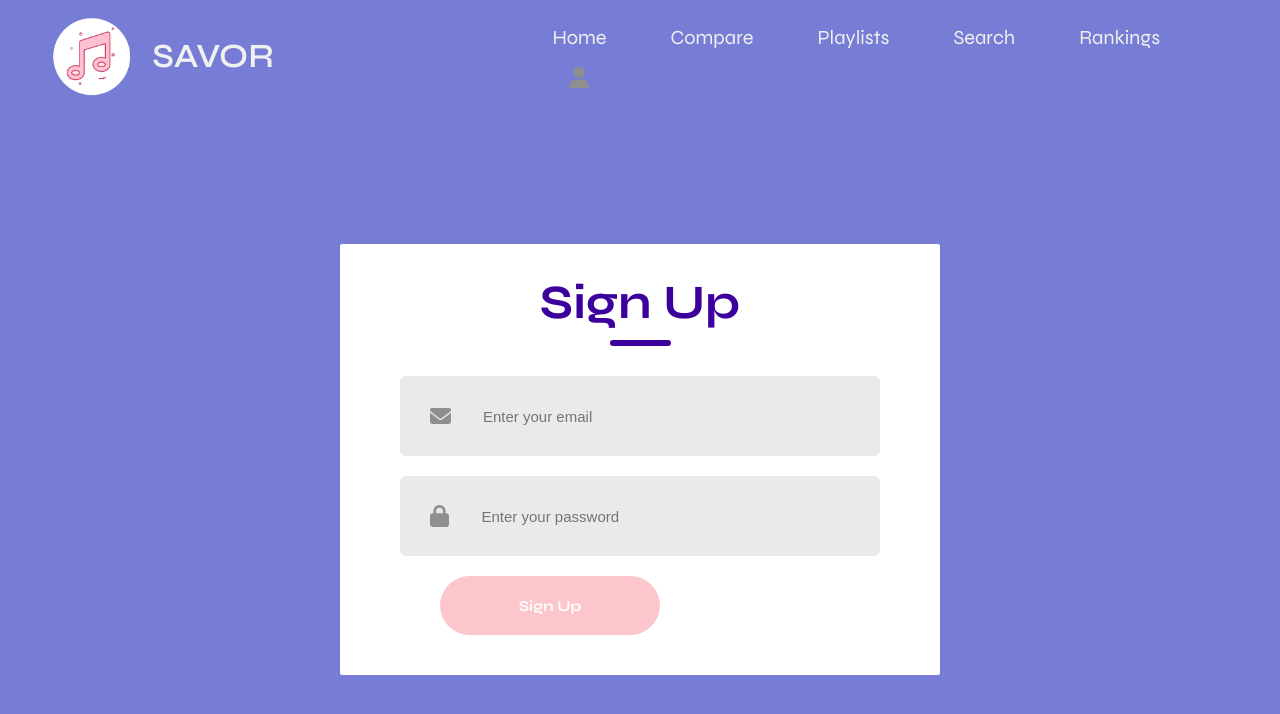
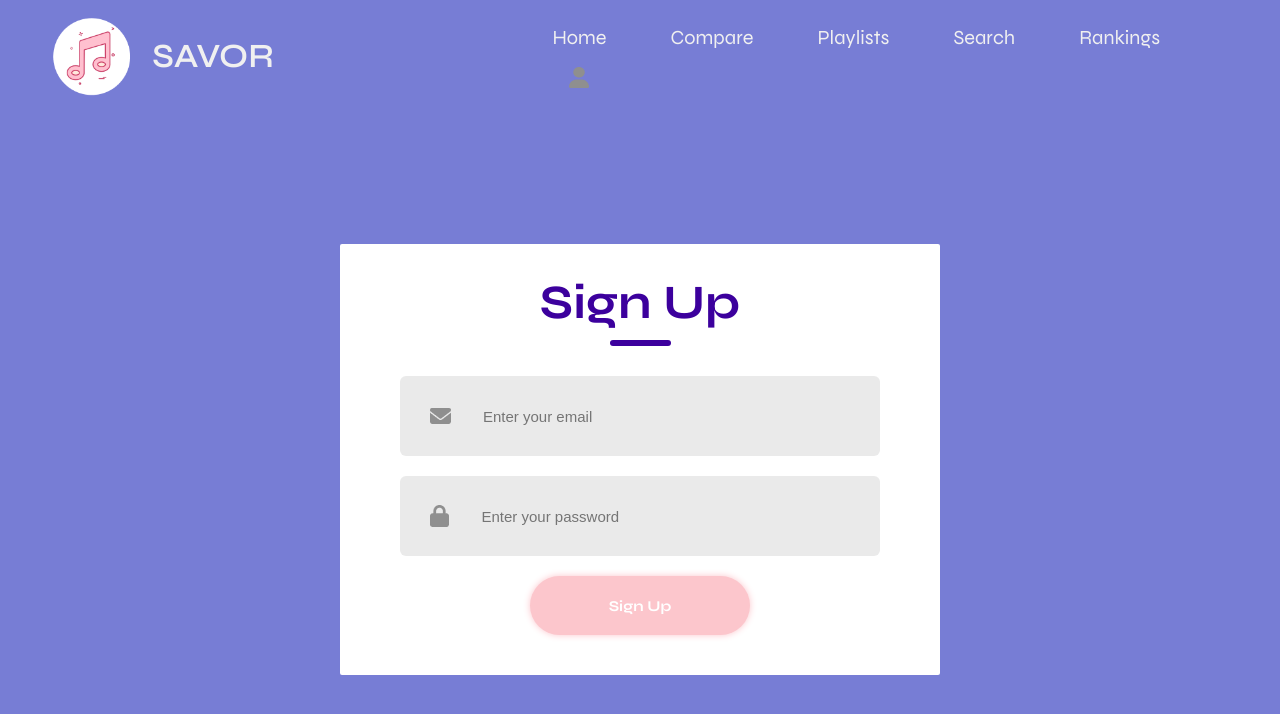
Before and after one commit to KevinYu3214/Savor, a React (Vite) app: page /account in a window 1280 px wide. Shown: the top 714 px of the page. Built offline with nearby package versions, Linux system fonts and the light colour scheme; no server answers.

Commit message:
sign up button looks better

```diff
--- a/src/components/Signup.scss
+++ b/src/components/Signup.scss
@@ -86,7 +86,7 @@
     justify-content: center;
     align-items:center;
     margin-bottom: 10px;
-    margin-left: 100px;
+    margin-left: 190px;
     width: 220px;
     height: 59px;
     color: #fff;
@@ -94,9 +94,11 @@
     border-radius: 50px;
     font-size: 15px;
     font-weight: 700;
+    box-shadow: 0 0 0.5em 0 $primary;
     cursor: pointer;
 }
 
 .button:hover{
     background: rgb(163, 119, 149);
+
 }
```
